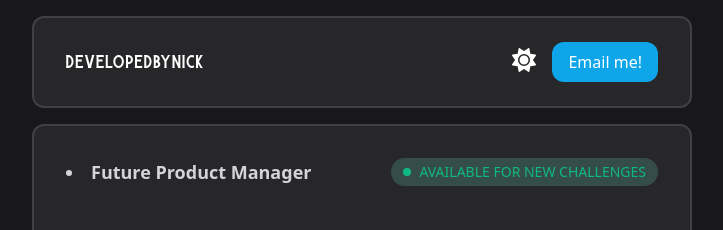
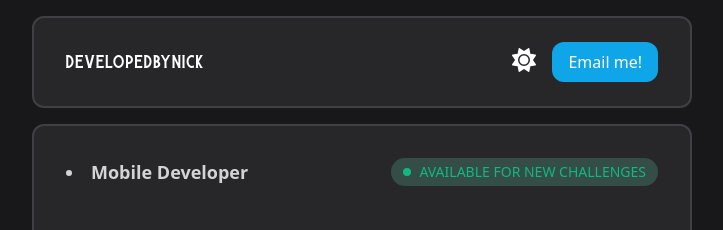
Before and after one commit to Nickeyy/NickPortfolio, a Vue app: page / in a window 1280 px wide. Shown: the top 230 px of the page, without its empty margins (278-1001 px from the left). Built offline with nearby package versions, Linux system fonts and the light colour scheme.

Commit message:
Update IntroCard.vue

```diff
--- a/src/components/IntroCard.vue
+++ b/src/components/IntroCard.vue
@@ -19,7 +19,7 @@ const copyEmail = () => {
 <template>
     <div class="flex flex-row justify-between">
         <ul class="list-inside list-disc">
-            <li class="md:text-lg text-md text-gray-500 dark:text-zinc-300 font-bold">Future Product Manager</li>
+            <li class="md:text-lg text-md text-gray-500 dark:text-zinc-300 font-bold">Mobile Developer</li>
         </ul>
 
         <div class="inline-flex items-center bg-emerald-300 text-green-800 text-sm font-medium px-3 py-1 rounded-full bg-opacity-20">
```
